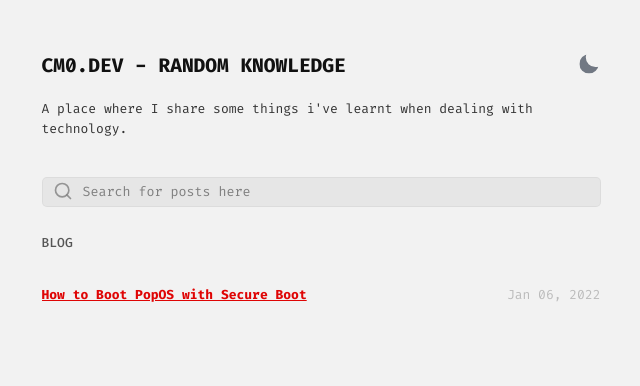
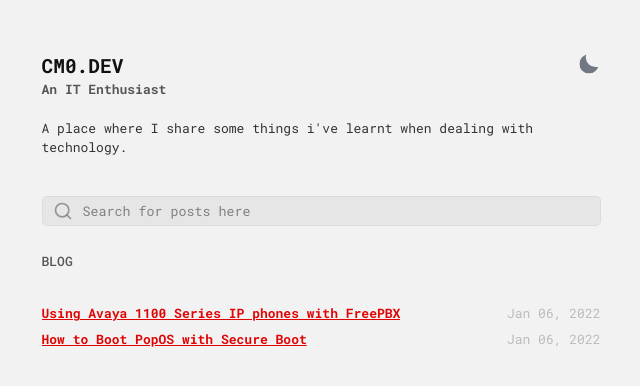
Before and after one commit to mclarence/cm0.dev, a Jekyll site: the page built from index.html, in a window 1280 px wide. Shown: the top 386 px of the page, without its empty margins (319-959 px from the left). Built offline with Jekyll 4.4.1, drawn with Linux system fonts in a browser that asks for light colours.

Commit message:
make some changes

```diff
--- a/_config.yml
+++ b/_config.yml
@@ -1,8 +1,8 @@
 site: cm0
 url: https://cm0.dev
 title: cm0.dev
-description: Random Knowledge
-googlewebfonts: Fira+Code:wght@400;500;700
+description: IT Topics
+googlewebfonts: Roboto+Mono:wght@400;500;700
 twitter:
   username: #yourusername
   card: summary
--- a/_layouts/post.html
+++ b/_layouts/post.html
@@ -15,7 +15,8 @@ layout: default
   </div>
   <div id="page-header">
     <h1 class="title">{{ page.title }}</h1>
-    <time datetime="{{ page.date | date_to_xmlschema }}">{{ page.date | date: "%b %-d, %Y" }}</time>
+    <time datetime="{{ page.date | date_to_xmlschema }}">{{ page.date | date: "%b %-d, %Y" }} - </time>
+    {% include reading-time.html %}
     <br>
     {% for tag in page.tags %}
     <a href="/tag/{{tag}}">{{tag}}</a>{% unless forloop.last %}, {% endunless %}{% endfor %}
--- /dev/null
+++ b/_posts/2022-07-25-avaya-1100-series-freepbx.markdown
@@ -0,0 +1,19 @@
+---
+layout: post
+title:  "Using Avaya 1100 Series IP phones with FreePBX"
+date:   2022-01-06
+tags: voip freepbx asterisk ip phones nortel avaya 1100 1120e 1140e series
+comments: true
+toc: true
+published: true
+---
+
+I had a few Avaya/Nortel 1120e/1140e IP phones laying around at home and decided to create a house phone and intercom system. Setting these phones up with FreePBX/Astericks was a chore and after many hours of trial and error and google searching, i've managed to get these working pretty well with FreePBX.
+
+# Converting Phones from UNISTIM to SIP
+---
+If you have one of these phones, there is a good chance that it is running the old UNISTIM firmware. You will need to flash the SIP firmware to the phone in order to get it to work with FreePBX.
+
+To do this, you will need to setup a TFTP provisioning server. Any TFTP server will do such as [TFTPD64](https://pjo2.github.io/tftpd64/). You will need to point the TFTP server to an empty directory. This directory will contain all the provisoning and configuration files for the phone.
+
+You will also need to change your DHCP server settings to point to the TFTP server's IP address, more specifically option 66. Most consumer routers will not have this function so I recommend that you use TFTPD64's DHCP server temporarily whilst setting up the phones. Since I was using windows server's DHCP server for my home network, this was done pretty easily without the need of using another DHCP server.
--- a/_sass/_main.scss
+++ b/_sass/_main.scss
@@ -150,7 +150,7 @@ html[data-theme="dark"] {
 }
 
 body {
-	font-family: "Fira Code", monospace;
+	font-family: "Roboto Mono", monospace;
 	text-rendering: optimizeLegibility;
 	line-height: 1.50;
 	color: var(--main-text-color);
@@ -323,7 +323,7 @@ header ul {
 	font-variant-numeric: tabular-nums;
 }
 
-time {
+time, .reading-time {
 	color: var(--light-text-color);
 }
 
@@ -369,6 +369,12 @@ main {
 .flex-row-between {
 	display: flex;
 	flex-direction: row;
+	justify-content: space-between;
+}
+
+.flex-column-between {
+	display: flex;
+	flex-direction: column;
 	justify-content: space-between;
 }
 
--- a/index.html
+++ b/index.html
@@ -3,11 +3,14 @@ layout: default
 ---
 
 <section id="intro">
-    <div class="flex-row-between">
-        <h1 style="margin-bottom: 1.5rem;">cm0.dev - Random Knowledge</h1>
-        <button id="theme-toggle" onclick="modeSwitcher()">
-            <div></div>
-        </button>
+    <div class="flex-column-between">
+        <div class="flex-row-between">
+            <h1>cm0.dev</h1>
+            <button id="theme-toggle" onclick="modeSwitcher()">
+                <div></div>
+            </button>
+        </div>
+        <h3>An IT Enthusiast</h3>
     </div>
     <p>
         A place where I share some things i've learnt when dealing with technology.
```
Also changed, not shown: _includes/reading-time.html (added, +8 -0 lines).
